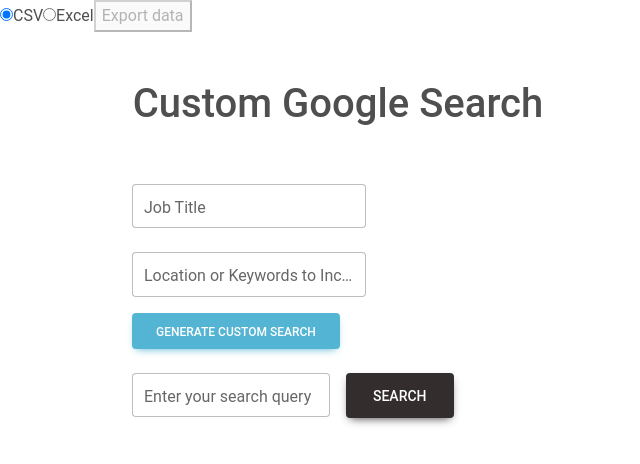
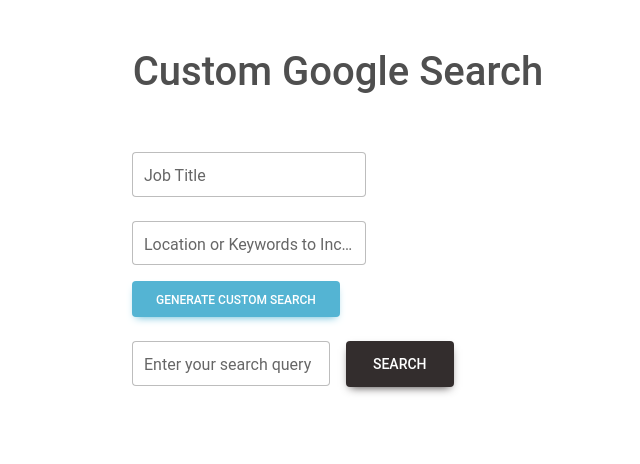
Before and after one commit to Romeorayyy/linkedin-custom-search, a React (Create React App) app: page / in a window 1280 px wide. Shown: the top 464 px of the page, without its empty margins (0-640 px from the left). Built offline with nearby package versions, Linux system fonts and the light colour scheme.

Commit message:
design the exportData

```diff
--- a/src/components/ExportData.js
+++ b/src/components/ExportData.js
@@ -3,6 +3,7 @@
 import * as XLSX from 'xlsx';
 import exportFromJSON from 'export-from-json';
 import { saveAs } from 'file-saver';
+import { MDBBtn } from 'mdb-react-ui-kit';
 
 const ExportData = () => {
   const { metaData, emailsData, selectedProfiles } = useSearch();
@@ -50,7 +51,8 @@
   };
 
   return (
-    <div>
+    <div className={selectedProfiles.length === 0 ? 'd-none' : 'd-flex m-3'}>
+      <div className="p-2">
         <label>
           <input
             type="radio"
@@ -60,6 +62,8 @@
           />
           CSV
         </label>
+      </div>
+      <div className="p-2">
         <label>
           <input
             type="radio"
@@ -69,9 +73,14 @@
           />
           Excel
         </label>
-      <button onClick={handleExport} disabled={selectedProfiles.length === 0}>
+      </div>
+      <MDBBtn
+        color="info"
+        onClick={handleExport}
+        disabled={selectedProfiles.length === 0}
+      >
         Export data
-      </button>
+      </MDBBtn>
     </div>
   );
 };
```
Lines whose indentation alone changed are shown as unchanged.
